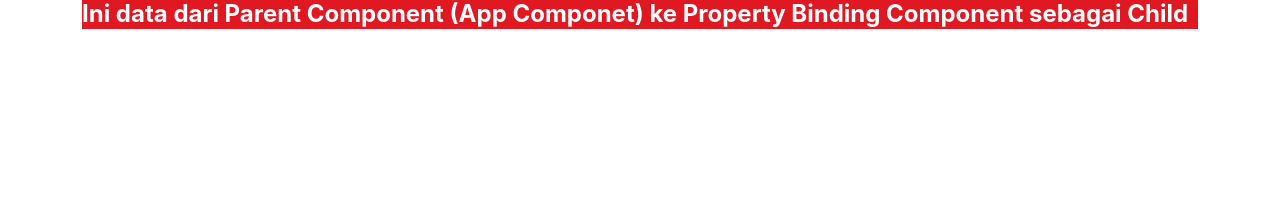
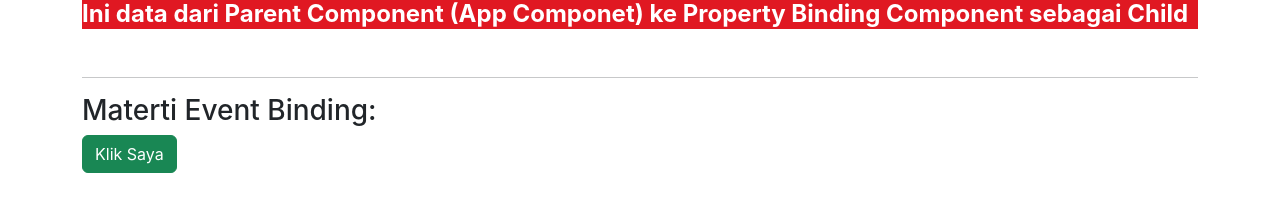
Before and after one commit to iqbalrivaldi28/Learn-Angular-17, an Angular app: page / in a window 1280 px wide. Shown: the part 1128-1339 px from the top of the page. Before the commit the page ends 1205 px from the top, so only its background shows below. Built offline with nearby package versions, Linux system fonts and the light colour scheme.

Commit message:
feat: add event-binding concept

```diff
--- a/src/app/app.component.html
+++ b/src/app/app.component.html
@@ -3,3 +3,4 @@
 <app-parent></app-parent>
 <app-data-binding></app-data-binding>
 <app-property-binding [parentData]="dataPropertyBinding"></app-property-binding>
+<app-event-binding></app-event-binding>
--- a/src/app/app.component.ts
+++ b/src/app/app.component.ts
@@ -3,6 +3,7 @@ import { RouterOutlet } from '@angular/router';
 import { ParentComponent } from './components/input_output/parent/parent.component';
 import { DataBindingComponent } from './components/data-binding/data-binding.component';
 import { PropertyBindingComponent } from './components/property-binding/property-binding.component';
+import { EventBindingComponent } from './components/event-binding/event-binding.component';
 
 @Component({
   selector: 'app-root',
@@ -12,6 +13,7 @@ import { PropertyBindingComponent } from './components/property-binding/property
     ParentComponent,
     DataBindingComponent,
     PropertyBindingComponent,
+    EventBindingComponent,
   ],
   templateUrl: './app.component.html',
   styleUrl: './app.component.scss',
--- /dev/null
+++ b/src/app/components/event-binding/event-binding.component.html
@@ -0,0 +1,9 @@
+<div class="container mt-5 mb-5">
+  <hr />
+
+  <h3>{{ title }}</h3>
+
+  <!-- Nama eventnya adalah Click -->
+  <button (click)="greeting()" class="btn btn-success">Klik Saya</button>
+  <p>{{ textSubTitle }}</p>
+</div>
--- /dev/null
+++ b/src/app/components/event-binding/event-binding.component.ts
@@ -0,0 +1,22 @@
+import { Component } from '@angular/core';
+
+@Component({
+  selector: 'app-event-binding',
+  standalone: true,
+  imports: [],
+  templateUrl: './event-binding.component.html',
+  styleUrl: './event-binding.component.scss',
+})
+export class EventBindingComponent {
+  title = 'Materti Event Binding: ';
+
+  textSubTitle = '';
+
+  greeting() {
+    alert(
+      'Hai Ini Event Binding \nIni akan ke Trigger ketika Button di KLik yaa'
+    );
+
+    this.textSubTitle = 'Saya belajar Event Binding Pada Angular 17';
+  }
+}
```
Also changed, not shown: src/app/components/event-binding/event-binding.component.scss (added), 1 other file (tests, documents, lock files or other folders).
